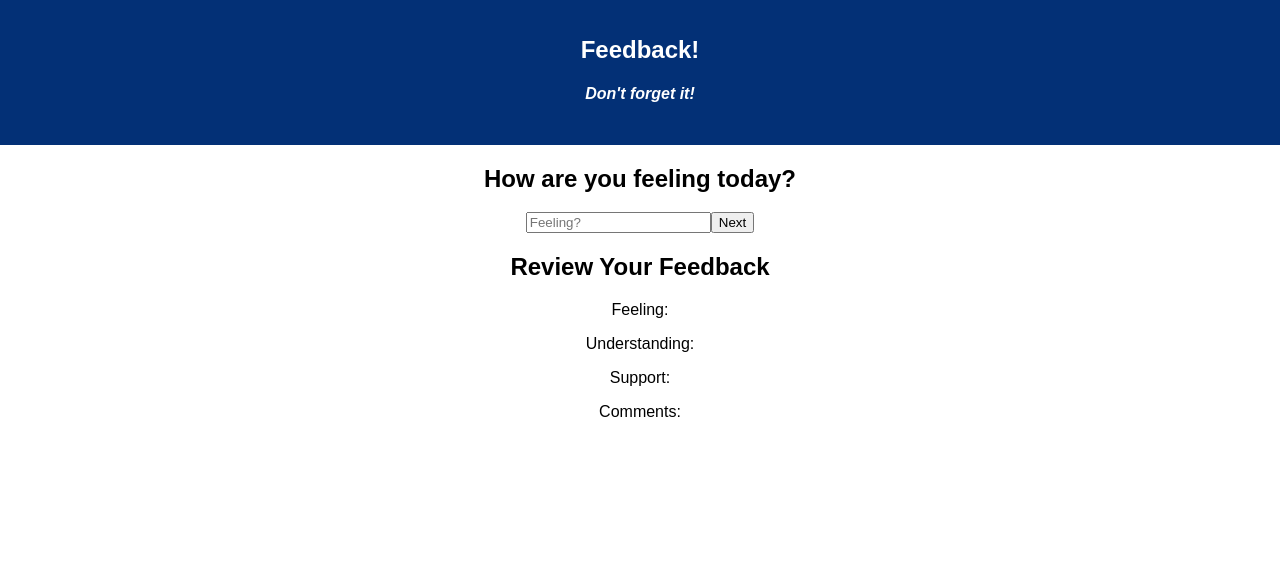
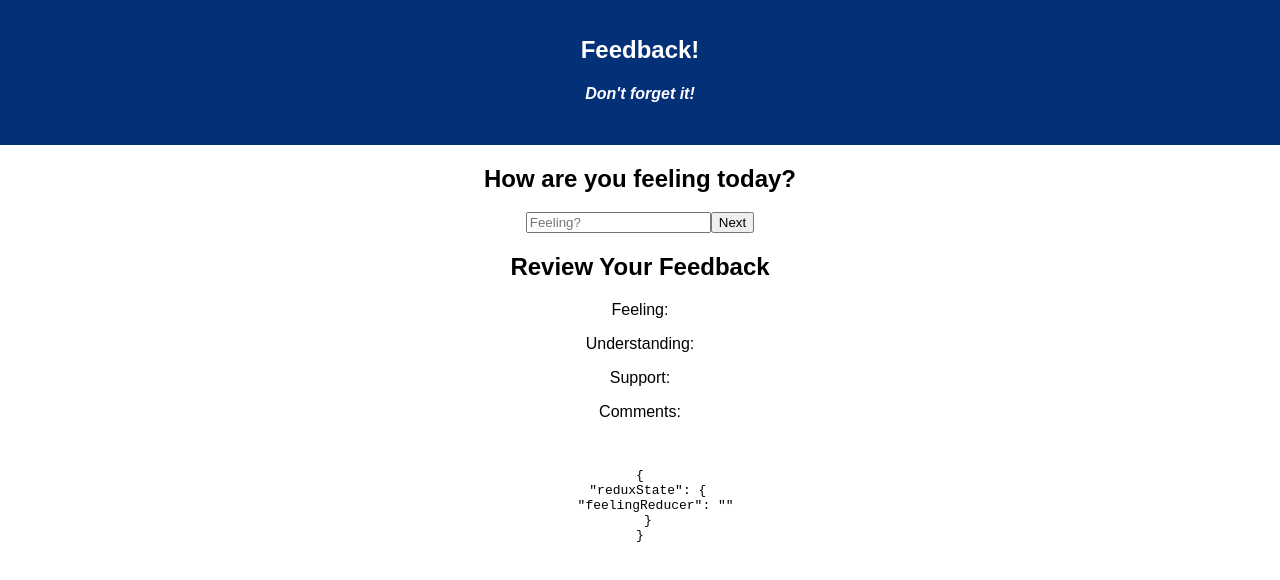
Before and after one commit to mkbaker/redux-feedback-loop, a React (Create React App) app: page /#/ in a window 1280 px wide. Shown: the top 580 px of the page. Built offline with nearby package versions, Linux system fonts and the light colour scheme.

Commit message:
setup basic connections to reduxState in ReviewYourFeedback, App, and HowAreYouFeeling

```diff
--- a/src/components/App/App.js
+++ b/src/components/App/App.js
@@ -1,4 +1,5 @@
 import React, { Component } from 'react';
+import { connect } from 'react-redux';
 import { HashRouter as Router, Route, Link } from 'react-router-dom';
 import axios from 'axios';
 import './App.css';
@@ -27,9 +28,17 @@ class App extends Component {
         </Router>
 
         <br />
+
+        <pre>
+          {JSON.stringify(this.props, null, 2)}
+        </pre>
       </div>
     );
   }
 }
 
-export default App;
+const mapReduxStateToProps = (reduxState) => ({
+  reduxState: reduxState,
+})
+
+export default connect(mapReduxStateToProps)(App);
--- a/src/components/HowAreYouFeeling/HowAreYouFeeling.js
+++ b/src/components/HowAreYouFeeling/HowAreYouFeeling.js
@@ -1,8 +1,13 @@
 import React, { Component } from 'react';
+import { connect } from 'react-redux';
 
 class HowAreYouFeeling extends Component {
 
     handleNext = () => {
+        this.props.dispatch({
+            type: 'SET_FEELING',
+            payload: 5, //CHANGE THIS TO REFLECT UPDATED LOCAL STATE
+        })
         this.props.history.push('/understanding');
     }
     render(){
@@ -20,4 +25,4 @@ class HowAreYouFeeling extends Component {
     }
 }//end HowAreYouFeeling
 
-export default HowAreYouFeeling;
+export default connect()(HowAreYouFeeling);
--- a/src/components/ReviewYourFeedback/ReviewYourFeedback.js
+++ b/src/components/ReviewYourFeedback/ReviewYourFeedback.js
@@ -1,11 +1,12 @@
 import React, { Component } from 'react';
+import { connect } from 'react-redux';
 
 class ReviewYourFeedback extends Component {
     render(){
         return (
             <div>
                 <h2>Review Your Feedback</h2>
-                <p>Feeling: </p>
+                <p>Feeling: {this.props.reduxState.feelingReducer} </p>
                 <p>Understanding: </p>
                 <p>Support: </p>
                 <p>Comments: </p>
@@ -14,4 +15,8 @@ class ReviewYourFeedback extends Component {
     }
 }
 
-export default ReviewYourFeedback;
+const mapReduxStateToProps = (reduxState) => ({
+    reduxState: reduxState,
+})
+
+export default connect(mapReduxStateToProps)(ReviewYourFeedback);
--- a/src/index.js
+++ b/src/index.js
@@ -8,6 +8,9 @@ import { applyMiddleware, createStore, combineReducers } from 'redux';
 import { logger } from 'redux-logger';
 
 const feelingReducer = (state = '', action) => {
+    if (action.type === 'SET_FEELING') {
+        return action.payload;
+    }
     return state;
 }
 
```
